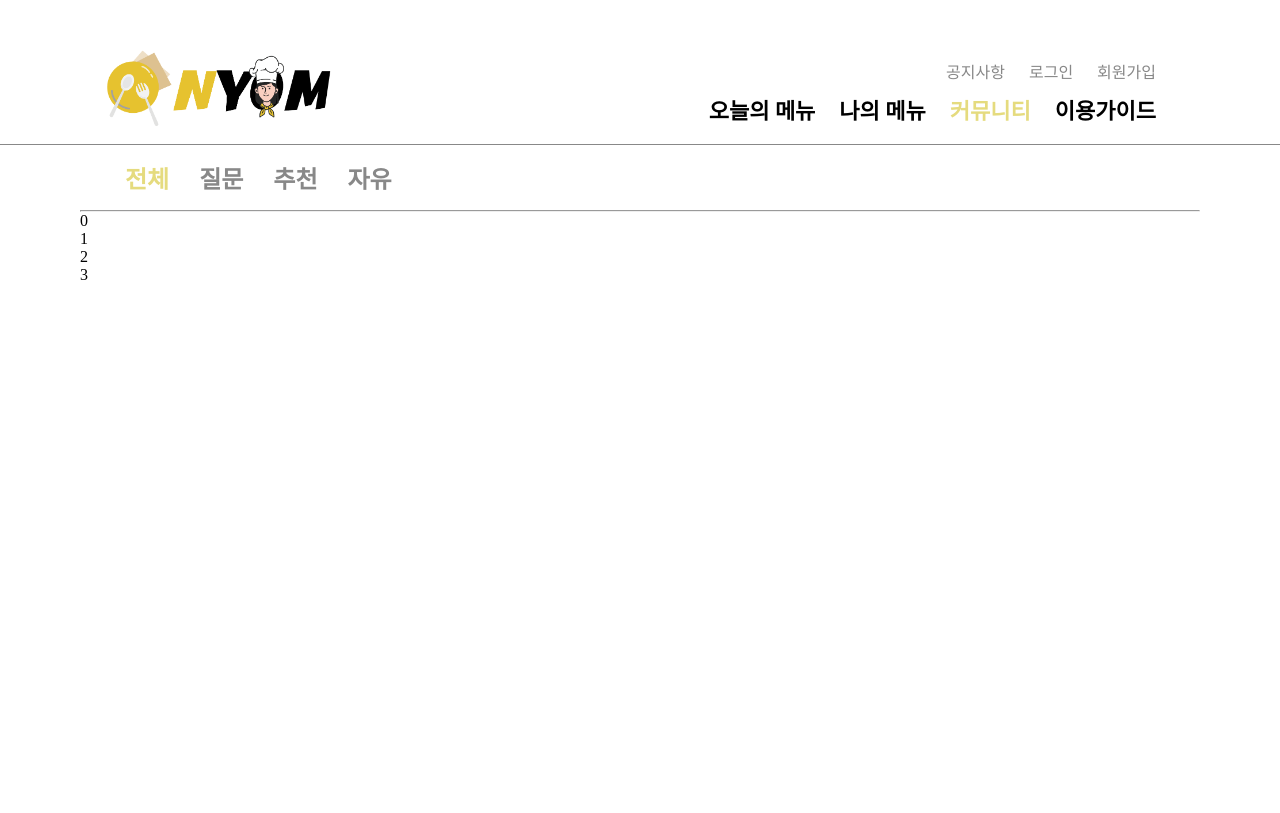
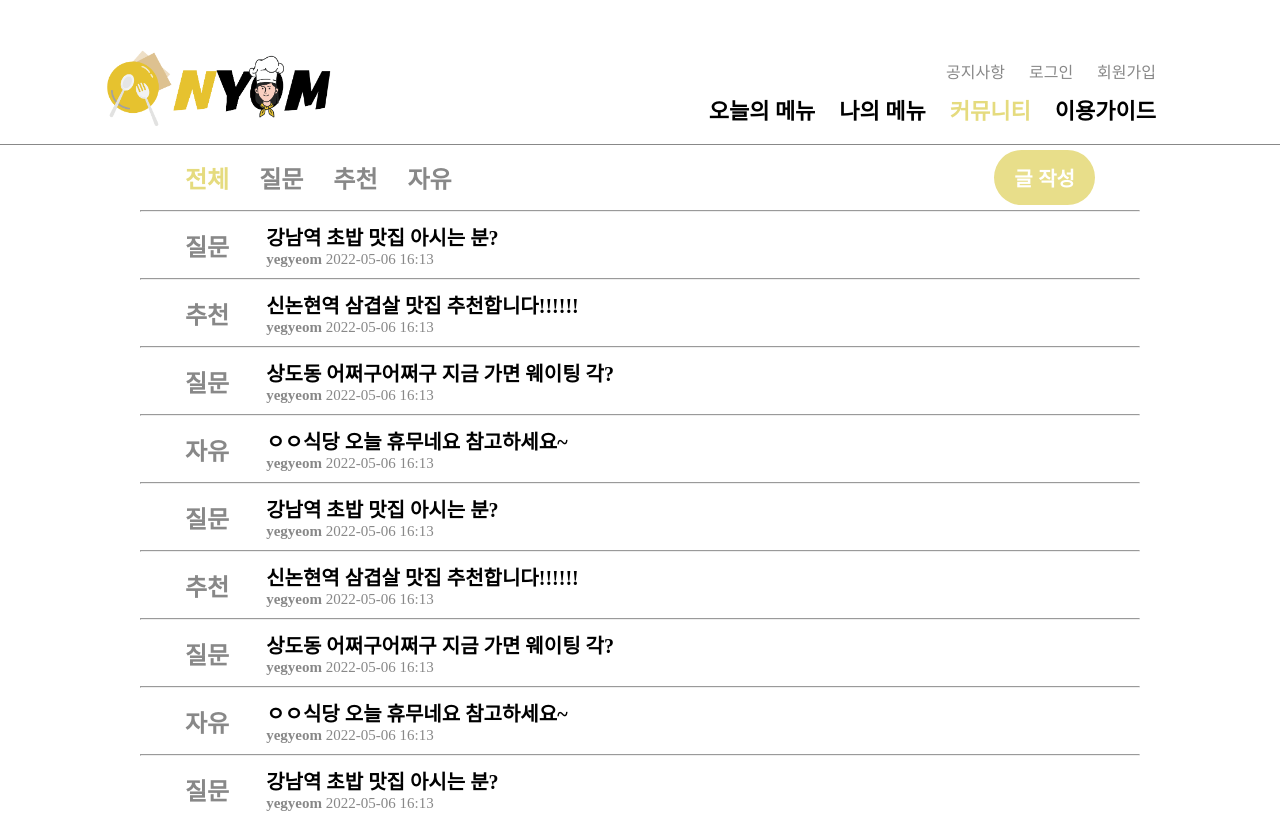
Before and after one commit to yegyeom/lunch-recommendation-client, a React (Create React App) app: page /community in a window 1280 px wide. Shown: the top 813 px of the page. Built offline with nearby package versions, Linux system fonts and the light colour scheme.

Commit message:
[feat] 커뮤니티 글 목록, 글 작성 페이지 마크업 작성

```diff
--- a/src/App.jsx
+++ b/src/App.jsx
@@ -9,6 +9,7 @@ import MenuPage from "./pages/MenuPage";
 import MyMenuPage from "./pages/MyMenuPage";
 import CommunityPage from "./pages/CommunityPage";
 import GuidePage from "./pages/GuidePage";
+import NewPostPage from "./pages/CommunityPage/NewPostPage";
 
 function App() {
   return (
@@ -23,6 +24,7 @@ function App() {
           <Route path="/menu" element={<MenuPage />} />
           <Route path="/mymenu" element={<MyMenuPage />} />
           <Route path="/community" element={<CommunityPage />} />
+          <Route path="/post" element={<NewPostPage />} />
           <Route path="/guide" element={<GuidePage />} />
         </Routes>
       </DefaultLayout>
--- a/src/pages/CommunityPage/Category.jsx
+++ b/src/pages/CommunityPage/Category.jsx
@@ -1,15 +1,17 @@
 import { useState, useEffect } from "react";
+import { useNavigate } from "react-router-dom";
 
 function Category(props) {
-  const [category, setCategory] = useState("전체");
+  const navigate = useNavigate();
+  const [category, setCategory] = useState("");
 
   useEffect(() => {
-    setCategory("전체");
+    setCategory(props.categoryItems[0].title);
 
     const allTitle = document.getElementsByClassName("category");
     for (let i of allTitle) i.style = "color: #888888";
 
-    const element = document.getElementById("전체");
+    const element = document.getElementById(props.categoryItems[0].title);
     element.style = "color: #E5DB7E";
   }, []);
 
@@ -29,6 +31,14 @@ function Category(props) {
     };
   };
 
+  const handleNewPostBtnClick = () => {
+    navigate("/post");
+  };
+
+  const handlePostBtnClick = () => {
+    navigate("/community");
+  };
+
   const categoryList = props.categoryItems.map((item, idx) => (
     <div
       id={item.title}
@@ -42,7 +52,18 @@ function Category(props) {
 
   return (
     <div className="community-list-header">
-      <h2 className="community-category">{categoryList}</h2>
+      <div>
+        <h2 className="community-category">{categoryList}</h2>
+        {props.title ? (
+          <button className="new-post-btn" onClick={handleNewPostBtnClick}>
+            글 작성
+          </button>
+        ) : (
+          <button className="new-post-btn" onClick={handlePostBtnClick}>
+            글 등록
+          </button>
+        )}
+      </div>
       <hr />
     </div>
   );
--- /dev/null
+++ b/src/pages/CommunityPage/NewPostPage.jsx
@@ -0,0 +1,52 @@
+import Category from "./Category";
+import { useState } from "react";
+
+const NewPostPage = () => {
+  const [category, setCategory] = useState("");
+  const [title, setTitle] = useState("");
+  const [content, setContent] = useState("");
+
+  const getCategory = (category) => {
+    setCategory(category);
+  };
+
+  const handleTitleChange = (e) => {
+    setTitle(e.target.value);
+  };
+
+  const handleContentChange = (e) => {
+    setContent(e.target.value);
+  };
+
+  const categoryItems = [
+    { index: 0, title: "질문", id: "question" },
+    { index: 1, title: "추천", id: "recommendation" },
+    { index: 2, title: "자유", id: "free" },
+  ];
+
+  return (
+    <div className="community">
+      <Category
+        getCategory={getCategory}
+        categoryItems={categoryItems}
+        title={false}
+      ></Category>
+      <form className="new-post">
+        <input
+          type="text"
+          className="new-post-title"
+          onChange={handleTitleChange}
+          placeholder="제목을 입력하세요."
+        />
+        <textarea
+          type="text"
+          className="new-post-content"
+          onChange={handleContentChange}
+          placeholder="내용을 입력하세요."
+        />
+      </form>
+    </div>
+  );
+};
+
+export default NewPostPage;
--- a/src/pages/CommunityPage/PostList.jsx
+++ b/src/pages/CommunityPage/PostList.jsx
@@ -1,5 +1,5 @@
 import Category from "./Category";
-import { useState } from "react";
+import { Fragment, useState } from "react";
 
 function PostList() {
   const [category, setCategory] = useState("");
@@ -9,61 +9,140 @@ function PostList() {
   };
 
   const categoryItems = [
-    { title: "전체", id: "all" },
-    { title: "질문", id: "question" },
-    { title: "추천", id: "recommendation" },
-    { title: "자유", id: "free" },
+    { index: 0, title: "전체", id: "all" },
+    { index: 1, title: "질문", id: "question" },
+    { index: 2, title: "추천", id: "recommendation" },
+    { index: 3, title: "자유", id: "free" },
   ];
 
   const postItems = [
-    // 댓글 정보, 이미지 정보 필요함
+    // 댓글 수, 이미지 정보 필요함
     {
       index: 0,
-      id: "yegyeom",
+      nickname: "yegyeom",
       category: "질문",
-      title: "제목 1",
+      title: "강남역 초밥 맛집 아시는 분?",
       content: "내용 1",
       date: "2022-05-06 16:13",
     },
     {
       index: 1,
-      id: "yegyeom",
+      nickname: "yegyeom",
       category: "추천",
-      title: "제목 2",
+      title: "신논현역 삼겹살 맛집 추천합니다!!!!!!",
       content: "내용 2",
       date: "2022-05-06 16:13",
     },
     {
       index: 2,
-      id: "yegyeom",
+      nickname: "yegyeom",
       category: "질문",
-      title: "제목 3",
+      title: "상도동 어쩌구어쩌구 지금 가면 웨이팅 각?",
       content: "내용 3",
       date: "2022-05-06 16:13",
     },
     {
       index: 3,
-      id: "yegyeom",
+      nickname: "yegyeom",
       category: "자유",
-      title: "제목 4",
+      title: "ㅇㅇ식당 오늘 휴무네요 참고하세요~",
+      content: "내용 4",
+      date: "2022-05-06 16:13",
+    },
+    {
+      index: 0,
+      nickname: "yegyeom",
+      category: "질문",
+      title: "강남역 초밥 맛집 아시는 분?",
+      content: "내용 1",
+      date: "2022-05-06 16:13",
+    },
+    {
+      index: 1,
+      nickname: "yegyeom",
+      category: "추천",
+      title: "신논현역 삼겹살 맛집 추천합니다!!!!!!",
+      content: "내용 2",
+      date: "2022-05-06 16:13",
+    },
+    {
+      index: 2,
+      nickname: "yegyeom",
+      category: "질문",
+      title: "상도동 어쩌구어쩌구 지금 가면 웨이팅 각?",
+      content: "내용 3",
+      date: "2022-05-06 16:13",
+    },
+    {
+      index: 3,
+      nickname: "yegyeom",
+      category: "자유",
+      title: "ㅇㅇ식당 오늘 휴무네요 참고하세요~",
+      content: "내용 4",
+      date: "2022-05-06 16:13",
+    },
+    {
+      index: 0,
+      nickname: "yegyeom",
+      category: "질문",
+      title: "강남역 초밥 맛집 아시는 분?",
+      content: "내용 1",
+      date: "2022-05-06 16:13",
+    },
+    {
+      index: 1,
+      nickname: "yegyeom",
+      category: "추천",
+      title: "신논현역 삼겹살 맛집 추천합니다!!!!!!",
+      content: "내용 2",
+      date: "2022-05-06 16:13",
+    },
+    {
+      index: 2,
+      nickname: "yegyeom",
+      category: "질문",
+      title: "상도동 어쩌구어쩌구 지금 가면 웨이팅 각?",
+      content: "내용 3",
+      date: "2022-05-06 16:13",
+    },
+    {
+      index: 3,
+      nickname: "yegyeom",
+      category: "자유",
+      title: "ㅇㅇ식당 오늘 휴무네요 참고하세요~",
       content: "내용 4",
       date: "2022-05-06 16:13",
     },
   ];
 
   const postList = postItems.map(
-    (item, idx) => item.category === category && <div>{item.index}</div>
+    (item, idx) =>
+      (item.category === category || category === "전체") && (
+        <Fragment key={idx}>
+          <div className="post-list-item">
+            <div>{item.category}</div>
+            <div className="post-info">
+              <span>{item.title}</span>
+              <div className="post-detail-info">
+                <span>{item.nickname}</span>
+                &nbsp;
+                <span>{item.date}</span>
+              </div>
+            </div>
+          </div>
+          <hr />
+        </Fragment>
+      )
   );
-
-  const allPostList = postItems.map((item, idx) => <div>{item.index}</div>);
 
   return (
     <>
       <Category
         getCategory={getCategory}
         categoryItems={categoryItems}
+        title={true}
       ></Category>
-      {category === "전체" ? allPostList : postList}
+      {postList}
     </>
   );
 }
--- a/src/pages/CommunityPage/index.jsx
+++ b/src/pages/CommunityPage/index.jsx
@@ -4,7 +4,7 @@ const CommunityPage = () => {
   return (
     <>
       <div className="community">
-        <PostList></PostList>
+        <PostList />
       </div>
     </>
   );
--- a/src/styles/main.css
+++ b/src/styles/main.css
@@ -88,6 +88,8 @@ nav * {
 }
 
 .community {
+  margin: 0px auto;
+  width: 1000px;
   padding: 0px 80px;
 }
 
@@ -98,7 +100,29 @@ nav * {
 }
 
 .community-list-header {
+  width: 1000px;
   text-align: center;
+}
+
+.community-list-header > div {
+  display: flex;
+  justify-content: space-between;
+}
+
+.community-list-header > hr {
+  margin-top: 0px;
+}
+
+.new-post-btn {
+  margin: 5px 45px 5px 5px;
+  background-color: #e8de8a;
+  border: none;
+  border-radius: 30px;
+  color: white;
+  font-size: 20px;
+  font-weight: bold;
+  padding: 0px 20px;
+  cursor: pointer;
 }
 
 .community-category > div {
@@ -107,8 +131,78 @@ nav * {
   cursor: pointer;
 }
 
-.community-list-header > hr {
-  margin: 0px auto;
+.post-list-item {
+  display: flex;
+  align-items: center;
+  width: 1000px;
+  height: 50px;
+  vertical-align: middle;
+  padding: 0px 30px;
+  font-size: 24px;
+  font-weight: bold;
+}
+
+.post-list-item > div:first-child {
+  display: inline-block;
+  margin: 0px 15px;
+  color: #888888;
+  vertical-align: middle;
+}
+
+.post-info {
+  display: flex;
+  flex-direction: column;
+  margin-left: 22px;
+}
+
+.post-detail-info {
+  flex-direction: row;
+  font-size: 15px;
+  color: #888888;
+}
+
+.post-detail-info > span:last-child {
+  font-weight: lighter;
+}
+
+.post-info > span:first-child {
+  font-size: 20px;
+  cursor: pointer;
+}
+
+.new-post {
+  text-align: center;
+  border: 1px solid #888888;
+  border-radius: 15px;
+  margin: 0px 10px;
+}
+
+.new-post-title {
+  width: 900px;
+  height: 40px;
+  border: none;
+  border-bottom: 1px solid #888888;
+  font-size: 20px;
+  padding: 10px;
+}
+
+.new-post-title:focus {
+  outline: none;
+}
+
+.new-post-content {
+  width: 900px;
+  height: 360px;
+  border: none;
+  padding: 20px 0px;
+  border-bottom: 1px solid #888888;
+  font-size: 20px;
+  resize: none;
+}
+
+.new-post-content:focus {
+  outline: none;
+  padding: 20px 0px;
 }
 
 .login-container {
--- a/src/styles/scss/community.scss
+++ b/src/styles/scss/community.scss
@@ -1,4 +1,6 @@
 .community {
+  margin: 0px auto;
+  width: 1000px;
   padding: 0px 80px;
 }
 .community-category {
@@ -8,7 +10,29 @@
 }
 
 .community-list-header {
+  width: 1000px;
   text-align: center;
+}
+
+.community-list-header > div {
+  display: flex;
+  justify-content: space-between;
+}
+
+.community-list-header > hr {
+  margin-top: 0px;
+}
+
+.new-post-btn {
+  margin: 5px 45px 5px 5px;
+  background-color: #e8de8a;
+  border: none;
+  border-radius: 30px;
+  color: white;
+  font-size: 20px;
+  font-weight: bold;
+  padding: 0px 20px;
+  cursor: pointer;
 }
 
 .community-category > div {
@@ -17,6 +41,76 @@
   cursor: pointer;
 }
 
-.community-list-header > hr {
-  margin: 0px auto;
+.post-list-item {
+  display: flex;
+  align-items: center;
+  width: 1000px;
+  height: 50px;
+  vertical-align: middle;
+  padding: 0px 30px;
+  font-size: 24px;
+  font-weight: bold;
 }
+
+.post-list-item > div:first-child {
+  display: inline-block;
+  margin: 0px 15px;
+  color: #888888;
+  vertical-align: middle;
+}
+
+.post-info {
+  display: flex;
+  flex-direction: column;
+  margin-left: 22px;
+}
+
+.post-detail-info {
+  flex-direction: row;
+  font-size: 15px;
+  color: #888888;
+}
+
+.post-detail-info > span:last-child {
+  font-weight: lighter;
+}
+
+.post-info > span:first-child {
+  font-size: 20px;
+  cursor: pointer;
+}
+
+.new-post {
+  text-align: center;
+  border: 1px solid #888888;
+  border-radius: 15px;
+  margin: 0px 10px;
+}
+
+.new-post-title {
+  width: 900px;
+  height: 40px;
+  border: none;
+  border-bottom: 1px solid #888888;
+  font-size: 20px;
+  padding: 10px;
+}
+
+.new-post-title:focus {
+  outline: none;
+}
+
+.new-post-content {
+  width: 900px;
+  height: 360px;
+  border: none;
+  padding: 20px 0px;
+  border-bottom: 1px solid #888888;
+  font-size: 20px;
+  resize: none;
+}
+
+.new-post-content:focus {
+  outline: none;
+  padding: 20px 0px;
+}
```
Also changed, not shown: src/pages/CommunityPage/PostCreate.jsx (deleted), 1 other file (tests, documents, lock files or other folders).
